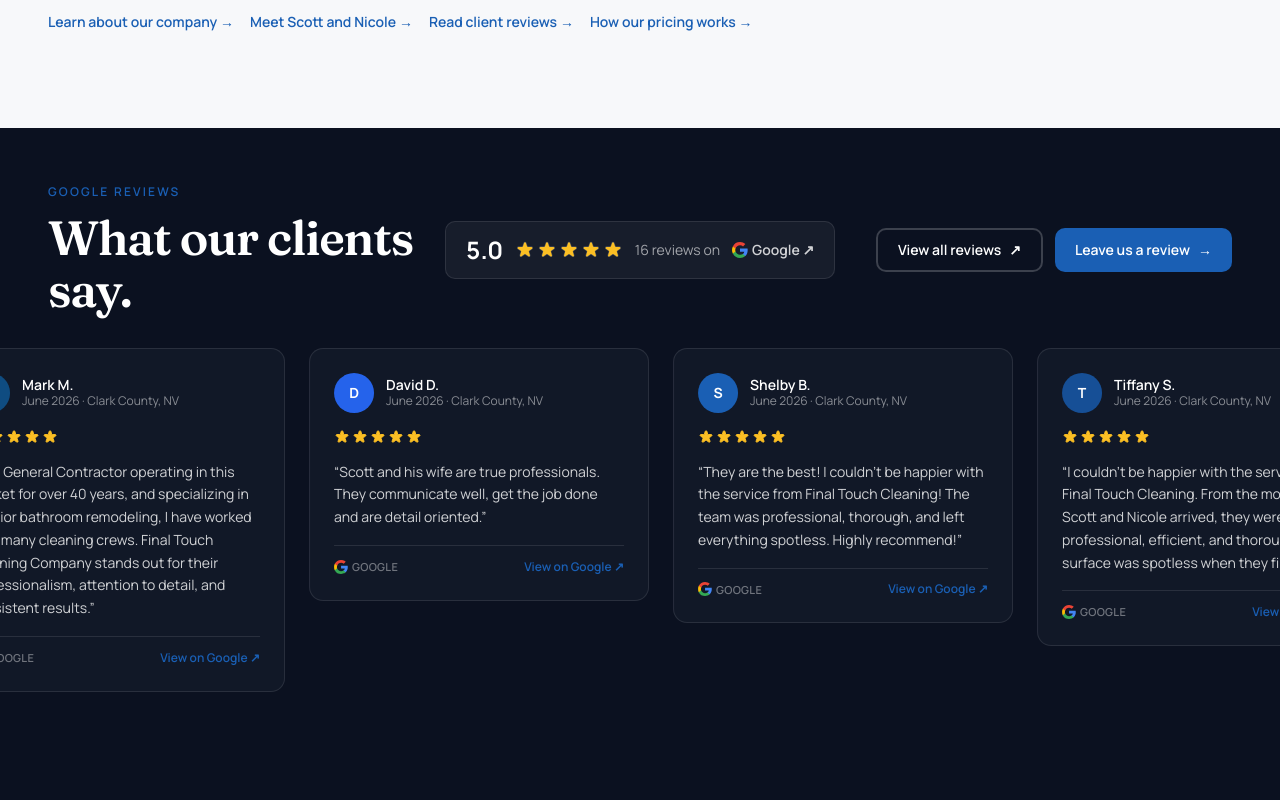
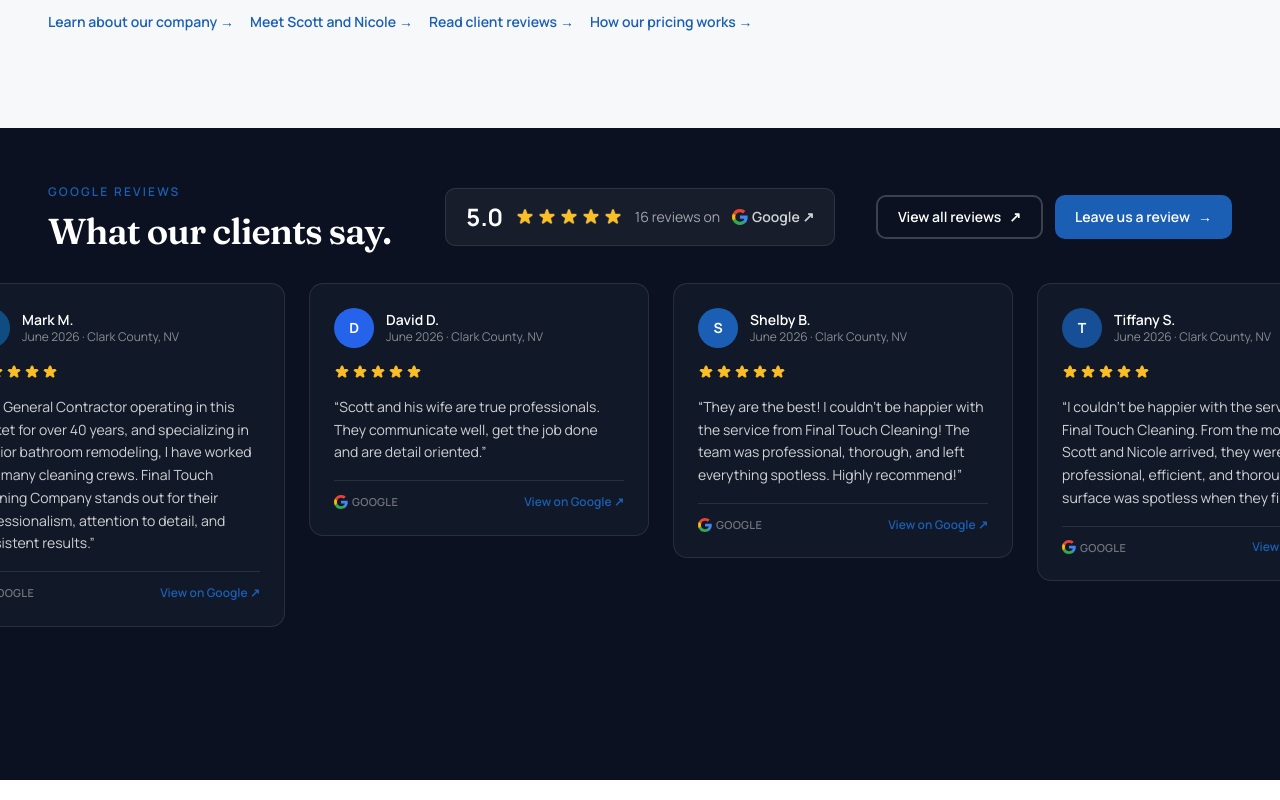
Before and after one commit to SedrickHarris/final-touch-cleaning-company-site, a Next.js app: page / in a window 1280 px wide. Shown: the part 4960-5760 px from the top of the page. Built offline with nearby package versions, Linux system fonts and the light colour scheme.

Commit message:
reviews: smaller H2 at lg, asymmetric section padding (more top, less bottom)

```diff
--- a/components/reviews/GoogleReviewsCarousel.tsx
+++ b/components/reviews/GoogleReviewsCarousel.tsx
@@ -77,7 +77,7 @@ export default function GoogleReviewsCarousel({
 
   return (
     <section
-      className={`${sectionBg} py-10 sm:py-12 lg:py-14`}
+      className={`${sectionBg} pt-10 pb-6 sm:pt-12 sm:pb-8 lg:pt-14 lg:pb-10`}
       aria-label="Customer reviews"
       aria-roledescription="carousel"
     >
@@ -97,7 +97,7 @@ export default function GoogleReviewsCarousel({
               {eyebrow}
             </p>
             <h2
-              className={`mt-3 font-display text-3xl sm:text-4xl lg:text-5xl font-semibold tracking-tight leading-[1.08] ${headingCls}`}
+              className={`mt-3 font-display text-3xl sm:text-4xl lg:text-4xl font-semibold tracking-tight leading-[1.08] ${headingCls}`}
             >
               {heading}
             </h2>
```
